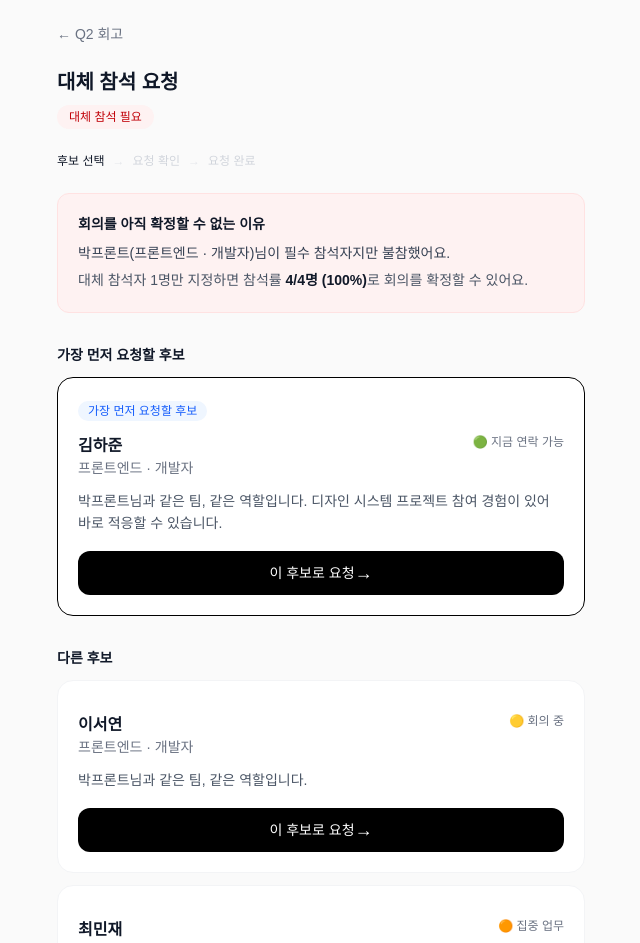
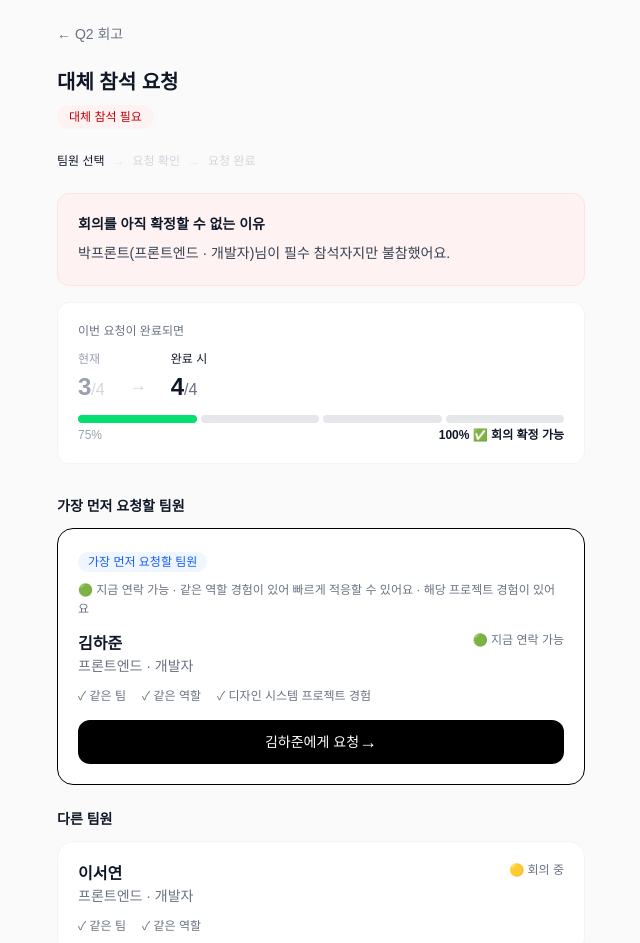
Before and after one commit to tnals0547-crypto/meeting-hub, a Next.js app: page /meetings/meeting-3/replacement in a window 1280 px wide. Shown: the top 943 px of the page, without its empty margins (319-959 px from the left). Built offline with nearby package versions, Linux system fonts and the light colour scheme.

Commit message:
refactor: improve replacement decision flow

```diff
--- a/src/app/meetings/[id]/page.tsx
+++ b/src/app/meetings/[id]/page.tsx
@@ -55,14 +55,14 @@ function getNextStepHint(status: MeetingStatus): string | null {
   }
 }
 
-function getCtaConfig(status: MeetingStatus) {
+function getCtaConfig(status: MeetingStatus, meetingId: string) {
   switch (status) {
     case 'pending':
       return { text: '참석 요청 보내기', href: '#' }
     case 'response_collecting':
       return { text: '미응답자에게 다시 요청하기', href: '#' }
     case 'response_complete':
-      return { text: '대체 참석자 지정하기', href: '#' }
+      return { text: '대체 참석자 지정하기', href: `/meetings/${meetingId}/replacement` }
     case 'confirmed':
       return { text: '확정 정보 보기', href: '#' }
   }
@@ -95,7 +95,7 @@ export default async function MeetingProgressPage({
       .length,
   }
 
-  const cta = getCtaConfig(meeting.status)
+  const cta = getCtaConfig(meeting.status, meeting.id)
   const nextStepHint = getNextStepHint(meeting.status)
 
   return (
--- a/src/app/meetings/[id]/replacement/page.tsx
+++ b/src/app/meetings/[id]/replacement/page.tsx
@@ -15,15 +15,12 @@ const AVAILABILITY: Record<AvailabilityStatus, { icon: string; label: string }>
   on_leave: { icon: '🔴', label: '연차' },
 }
 
-const STEPS = ['후보 선택', '요청 확인', '요청 완료']
+const STEPS = ['팀원 선택', '요청 확인', '요청 완료']
 
 function ProblemSection({ meeting }: { meeting: Meeting }) {
   const declinedRequired = meeting.participants.find(
     (p) => p.isRequired && p.responseStatus === 'declined',
   )
-  const approved = meeting.participants.filter(
-    (p) => p.responseStatus === 'approved',
-  ).length
 
   return (
     <section className="rounded-xl border border-red-100 bg-red-50 p-5">
@@ -36,15 +33,57 @@ function ProblemSection({ meeting }: { meeting: Meeting }) {
           {declinedRequired.role})님이 필수 참석자지만 불참했어요.
         </p>
       )}
-      <p className="mt-1 text-sm leading-relaxed text-gray-600">
-        대체 참석자 1명만 지정하면 참석률{' '}
+    </section>
+  )
+}
+
+function SummaryCard({ meeting }: { meeting: Meeting }) {
+  const approved = meeting.participants.filter(
+    (p) => p.responseStatus === 'approved',
+  ).length
+  const total = meeting.participants.length
+  const afterPercent = ((approved + 1) / total) * 100
+
+  return (
+    <div className="rounded-xl border border-gray-100 bg-white p-5">
+      <p className="text-xs font-medium text-gray-500">이번 요청이 완료되면</p>
+
+      <div className="mt-3 flex items-end gap-6">
+        <div>
+          <p className="text-xs text-gray-400">현재</p>
+          <p className="mt-1 text-2xl font-bold text-gray-400">
+            {approved}
+            <span className="text-base font-normal text-gray-300">/{total}</span>
+          </p>
+        </div>
+
+        <div className="flex flex-col items-center pb-1">
+          <span className="text-lg text-gray-300">→</span>
+        </div>
+
+        <div>
+          <p className="text-xs font-medium text-gray-900">완료 시</p>
+          <p className="mt-1 text-2xl font-bold text-gray-900">
+            {approved + 1}
+            <span className="text-base font-normal text-gray-500">/{total}</span>
+          </p>
+        </div>
+      </div>
+
+      <div className="mt-3 flex h-2 gap-1">
+        <div className="h-full flex-1 rounded-full bg-green-400" />
+        <div className="h-full flex-1 rounded-full bg-gray-200" />
+        <div className="h-full flex-1 rounded-full bg-gray-200" />
+        <div className="h-full flex-1 rounded-full bg-gray-200" />
+      </div>
+
+      <div className="mt-1 flex items-center justify-between text-xs">
+        <span className="text-gray-400">{Math.round((approved / total) * 100)}%</span>
         <span className="font-semibold text-gray-900">
-          {approved + 1}/{meeting.participants.length}명 (
-          {Math.round(((approved + 1) / meeting.participants.length) * 100)}%)
+          {Math.round(afterPercent)}% ✅ 회의 확정 가능
         </span>
-        로 회의를 확정할 수 있어요.
-      </p>
-    </section>
+      </div>
+    </div>
   )
 }
 
@@ -69,28 +108,91 @@ function StepIndicator({ current }: { current: number }) {
   )
 }
 
-function CandidateCard({
+function PrimaryReason({ candidate }: { candidate: ReplacementCandidate }) {
+  const avail = AVAILABILITY[candidate.availability]
+  const hasProjectExp = candidate.rationale.some((r) => r.includes('프로젝트'))
+  const sameRole = candidate.rationale.some((r) => r.includes('역할'))
+
+  const lines = [
+    `${avail.icon} ${avail.label}`,
+  ]
+
+  if (sameRole) {
+    lines.push('같은 역할 경험이 있어 빠르게 적응할 수 있어요')
+  }
+
+  if (hasProjectExp) {
+    lines.push('해당 프로젝트 경험이 있어요')
+  }
+
+  return (
+    <p className="text-xs leading-relaxed text-gray-500">
+      {lines.join(' · ')}
+    </p>
+  )
+}
+
+function MemberCard({
   candidate,
-  isPrimary,
+  isSelected,
+  isOther,
+  onSelect,
   onRequest,
 }: {
   candidate: ReplacementCandidate
-  isPrimary: boolean
+  isSelected: boolean
+  isOther: boolean
+  onSelect: () => void
   onRequest: () => void
 }) {
   const avail = AVAILABILITY[candidate.availability]
 
+  if (isOther && !isSelected) {
+    return (
+      <button
+        onClick={onSelect}
+        className="w-full rounded-2xl border border-gray-100 bg-white p-5 text-left transition-colors hover:border-gray-300 hover:bg-gray-50 cursor-pointer"
+      >
+        <div className="flex items-start justify-between">
+          <div>
+            <h3 className="text-base font-semibold text-gray-900">
+              {candidate.name}
+            </h3>
+            <p className="text-sm text-gray-500">
+              {candidate.department} · {candidate.role}
+            </p>
+          </div>
+          <span className="shrink-0 text-xs text-gray-500">
+            {avail.icon} {avail.label}
+          </span>
+        </div>
+
+        <div className="mt-3 flex flex-wrap gap-x-4 gap-y-1">
+          {candidate.rationale.map((item) => (
+            <span key={item} className="text-xs text-gray-500">
+              ✓ {item}
+            </span>
+          ))}
+        </div>
+      </button>
+    )
+  }
+
   return (
-    <div
-      className={`rounded-2xl border bg-white p-5 ${
-        isPrimary ? 'border-black' : 'border-gray-100'
-      }`}
-    >
-      {isPrimary && (
-        <span className="inline-flex items-center rounded-full bg-blue-50 px-2.5 py-0.5 text-xs font-medium text-blue-600">
-          가장 먼저 요청할 후보
+    <div className="rounded-2xl border border-black bg-white p-5">
+      <span className="inline-flex items-center rounded-full bg-blue-50 px-2.5 py-0.5 text-xs font-medium text-blue-600">
+        가장 먼저 요청할 팀원
+      </span>
+
+      {isSelected && (
+        <span className="ml-2 inline-flex items-center rounded-full bg-green-50 px-2.5 py-0.5 text-xs font-medium text-green-600">
+          선택됨
         </span>
       )}
+
+      <div className="mt-2">
+        <PrimaryReason candidate={candidate} />
+      </div>
 
       <div className="mt-3 flex items-start justify-between">
         <div>
@@ -106,13 +208,17 @@ function CandidateCard({
         </span>
       </div>
 
-      <p className="mt-3 text-sm leading-relaxed text-gray-600">
-        {candidate.rationale}
-      </p>
+      <div className="mt-3 flex flex-wrap gap-x-4 gap-y-1">
+        {candidate.rationale.map((item) => (
+          <span key={item} className="text-xs text-gray-500">
+            ✓ {item}
+          </span>
+        ))}
+      </div>
 
       <div className="mt-4">
         <Button onClick={onRequest} className="w-full justify-between">
-          <span>이 후보로 요청</span>
+          <span>{candidate.name}에게 요청</span>
           <span className="text-lg leading-none">→</span>
         </Button>
       </div>
@@ -146,7 +252,7 @@ function ConfirmationStep({
       </h3>
 
       <p className="mt-2 text-center text-sm text-gray-500">
-        요청이 수락되면 참석률{' '}
+        요청이 수락되면{' '}
         <span className="font-semibold text-gray-900">
           {approved + 1}/{meeting.participants.length}명
         </span>
@@ -219,7 +325,7 @@ export default function ReplacementPage() {
     return (
       <div className="flex flex-col items-center bg-zinc-50 min-h-full">
         <main className="flex w-full max-w-xl flex-col px-6 py-10">
-          <p className="text-sm text-gray-500">후보 정보를 찾을 수 없습니다.</p>
+          <p className="text-sm text-gray-500">팀원 정보를 찾을 수 없습니다.</p>
           <Link
             href="/"
             className="mt-4 text-sm font-medium text-gray-900 underline"
@@ -231,8 +337,9 @@ export default function ReplacementPage() {
     )
   }
 
-  function handleRequest(candidateId: string) {
-    setSelectedId(candidateId)
+  const currentPrimary = selected ?? primary
+
+  function handleRequest() {
     setStep(1)
   }
 
@@ -243,6 +350,10 @@ export default function ReplacementPage() {
   function handleBack() {
     setSelectedId(null)
     setStep(0)
+  }
+
+  function handleSelect(id: string) {
+    setSelectedId(id)
   }
 
   return (
@@ -269,33 +380,41 @@ export default function ReplacementPage() {
           <ProblemSection meeting={meeting} />
         </div>
 
+        <div className="mt-4">
+          <SummaryCard meeting={meeting} />
+        </div>
+
         {step === 0 && (
           <>
             <section className="mt-8">
               <h2 className="text-sm font-semibold text-gray-900">
-                가장 먼저 요청할 후보
+                가장 먼저 요청할 팀원
               </h2>
               <div className="mt-3">
-                <CandidateCard
-                  candidate={primary}
-                  isPrimary
-                  onRequest={() => handleRequest(primary.id)}
+                <MemberCard
+                  candidate={currentPrimary}
+                  isSelected={selected !== null}
+                  isOther={false}
+                  onSelect={() => handleSelect(currentPrimary.id)}
+                  onRequest={handleRequest}
                 />
               </div>
             </section>
 
             {others.length > 0 && (
-              <section className="mt-8">
+              <section className="mt-6">
                 <h2 className="text-sm font-semibold text-gray-900">
-                  다른 후보
+                  다른 팀원
                 </h2>
                 <div className="mt-3 flex flex-col gap-3">
                   {others.map((c) => (
-                    <CandidateCard
+                    <MemberCard
                       key={c.id}
                       candidate={c}
-                      isPrimary={false}
-                      onRequest={() => handleRequest(c.id)}
+                      isSelected={c.id === selectedId}
+                      isOther={true}
+                      onSelect={() => handleSelect(c.id)}
+                      onRequest={handleRequest}
                     />
                   ))}
                 </div>
@@ -304,10 +423,10 @@ export default function ReplacementPage() {
           </>
         )}
 
-        {step === 1 && selected && (
+        {step === 1 && currentPrimary && (
           <div className="mt-8">
             <ConfirmationStep
-              candidate={selected}
+              candidate={currentPrimary}
               meeting={meeting}
               onConfirm={handleConfirm}
               onBack={handleBack}
@@ -315,9 +434,9 @@ export default function ReplacementPage() {
           </div>
         )}
 
-        {step === 2 && selected && (
+        {step === 2 && currentPrimary && (
           <div className="mt-8">
-            <SuccessStep candidate={selected} meeting={meeting} />
+            <SuccessStep candidate={currentPrimary} meeting={meeting} />
           </div>
         )}
       </main>
--- a/src/data/mock.ts
+++ b/src/data/mock.ts
@@ -168,7 +168,7 @@ export const meetings: Meeting[] = [
         name: '김하준',
         department: '프론트엔드',
         role: '개발자',
-        rationale: '박프론트님과 같은 팀, 같은 역할입니다. 디자인 시스템 프로젝트 참여 경험이 있어 바로 적응할 수 있습니다.',
+        rationale: ['같은 팀', '같은 역할', '디자인 시스템 프로젝트 경험'],
         availability: 'available',
       },
       {
@@ -176,7 +176,7 @@ export const meetings: Meeting[] = [
         name: '이서연',
         department: '프론트엔드',
         role: '개발자',
-        rationale: '박프론트님과 같은 팀, 같은 역할입니다.',
+        rationale: ['같은 팀', '같은 역할'],
         availability: 'in_meeting',
       },
       {
@@ -184,7 +184,7 @@ export const meetings: Meeting[] = [
         name: '최민재',
         department: '프로덕트 디자인',
         role: '디자이너',
-        rationale: '같은 디자인 시스템 파트에서 유사한 업무 경험이 있습니다.',
+        rationale: ['같은 디자인 시스템 파트', '유사 업무 경험'],
         availability: 'focused',
       },
     ],
--- a/src/types/meeting.ts
+++ b/src/types/meeting.ts
@@ -25,7 +25,7 @@ export interface ReplacementCandidate {
   name: string
   department: string
   role: string
-  rationale: string
+  rationale: string[]
   availability: AvailabilityStatus
 }
 
```
